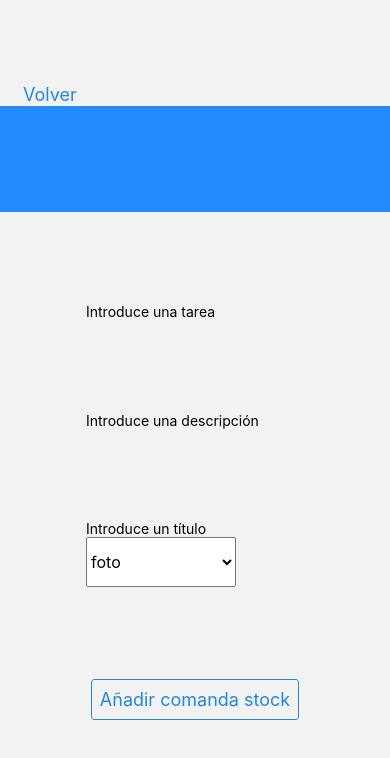
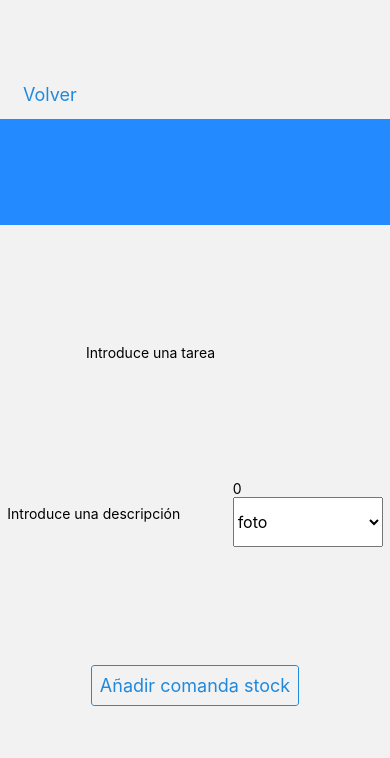
Before and after one commit to jmillangalvez/GuakasDGP, a React Native app in the folder agendaEscolar/: screen /AddStockTask in a window 390 px wide. Shown: the top 758 px of the page. Built offline with nearby package versions, Linux system fonts and the light colour scheme.

Commit message:
Arreglado picker. Problema con la conexion a la BD

```diff
--- a/agendaEscolar/AddStockTask.js
+++ b/agendaEscolar/AddStockTask.js
@@ -1,10 +1,10 @@
 import React, { Component,useState } from "react";
 import { StatusBar } from 'expo-status-bar';
-import { SafeAreaView, TouchableOpacity, View, TextInput, Picker} from 'react-native';
+import { SafeAreaView, TouchableOpacity, View, TextInput, Picker, Text} from 'react-native';
 import { NavigationContainer } from '@react-navigation/native';
 import { createNativeStackNavigator } from '@react-navigation/native-stack';
 import * as ScreenOrientation from 'expo-screen-orientation';
-import { Button, Input, Divider, Text } from 'react-native-elements';
+import { Button, Input, Divider } from 'react-native-elements';
 import styles from './Styles';
 
 
@@ -98,45 +98,28 @@ class AddStockTask extends Component {
 
           {/* Añadir título al pictograma: va con un icono + */}
           <View style={styles.Input}>
-              <TextInput
-                  onChangeText={ (num) => this.setState({picto: num})}
-                  label='Título pictograma'
-                  placeholder='Introduce un título'
-                  keyboardType="numeric"
-                  accessibilityLabel="título de pictograma"
-                  accessibilityRole="input"
-                  accessibilityHint="Introduce un título para el pictograma"
-              />
-
-              {/* Solo puede haber uno */}
+            <Text>{this.state.picto}</Text>
               <Picker
                 selectedValue={this.state.picto}
                 style={{ height: 50, width: 150 }}
-                onValueChange={(itemValue, itemIndex) => this.state.picto = (itemValue)  }
+                onValueChange={(itemValue, itemIndex) => this.setState({picto: itemValue})}
+                accessibilityLabel="tipo de pictograma"
+                accessibilityRole="input"
+                accessibilityHint="Asignar tipo de pictograma a alumno"
               >
                 <Picker.Item label ="foto" value="0" />
                 <Picker.Item label ="pictograma" value="1" />
                 <Picker.Item label ="video" value="2" />
               </Picker>
-              {/* const [selectedValue, setSelectedValue] = useState(null); */}
           </View>
-          {/* Descripción de los pictogramas: va con una imagen y el icono + */}
-          {/* <View style={styles.Input}>
-              <Input
-                  label='Descripción pictograma'
-                  // placeholder='Introduce un título'
-                  accessibilityLabel="título de pictograma"
-                  accessibilityRole="input"
-                  accessibilityHint="Introduce un título para el pictograma"
-              />
-          </View> */}
 
           {/* Botón para enviar el formulario */}
           <View>
-            <TouchableOpacity onPress={() => this.publishTask }>
+            <TouchableOpacity>
               <Button
                 title="Añadir comanda stock"
                 type="outline"
+                onPress={() => this.publishTask }
                 accessibilityLabel="Aádir comanda"
                 accessibilityRole="button"
                 accessibilityHint="Añade la comanda stock a la lista"
```
